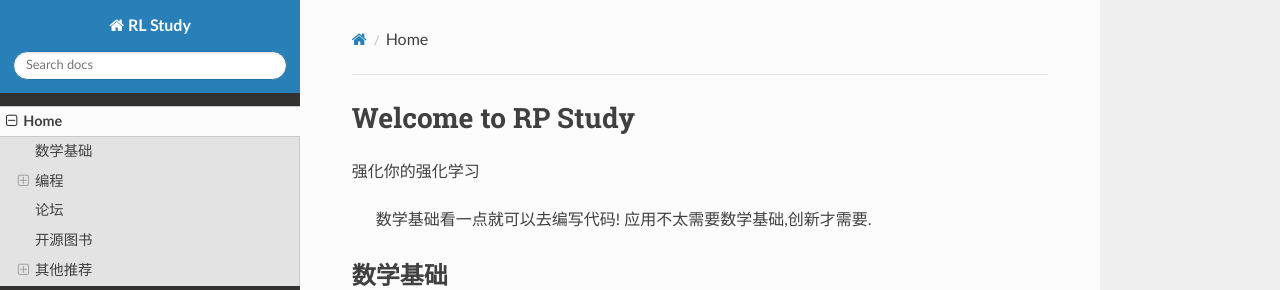
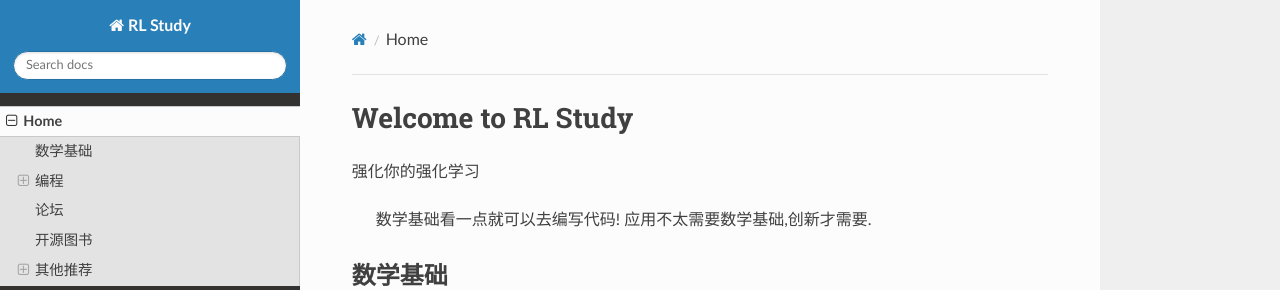
Before and after one commit to wsqstar/reinforceyourRL, an MkDocs documentation site: the page built from docs/index.md, in a window 1280 px wide and 900 px high. Shown: the top 290 px of the window. Built offline with MkDocs 1.6.1, drawn with Linux system fonts in a browser that asks for light colours; nearby versions of some CDN libraries.

Commit message:
fix typo

```diff
--- a/docs/index.md
+++ b/docs/index.md
@@ -1,4 +1,4 @@
-# Welcome to RP Study
+# Welcome to RL Study
 
 强化你的强化学习
 
```
